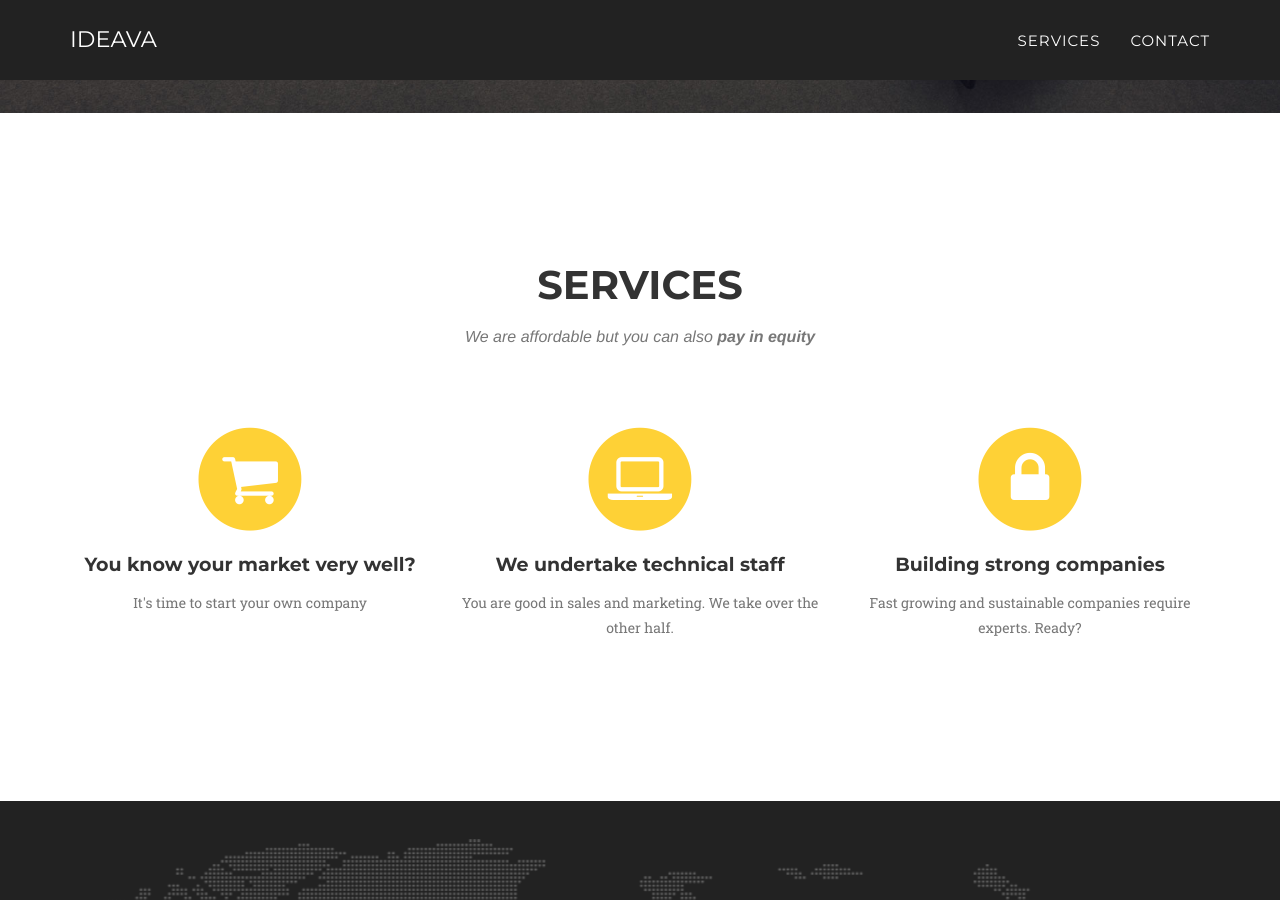
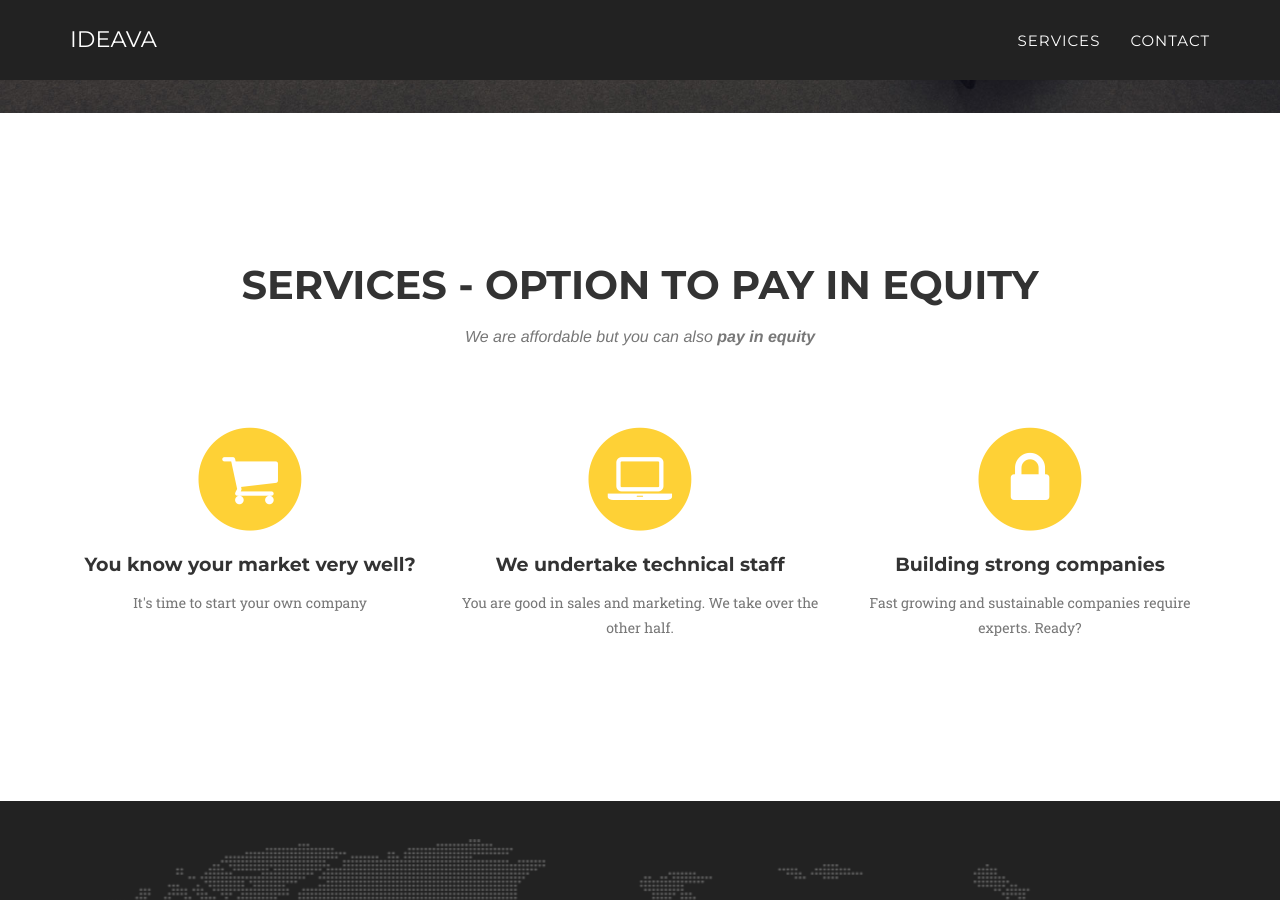
Before and after one commit to alperozturk/blog, a Jekyll site: the page built from index.html, in a window 1280 px wide and 900 px high, scrolled down 645 px. Built offline with Jekyll 4.4.1, drawn with Linux system fonts in a browser that asks for light colours; some web fonts are replaced.

Commit message:
Update services.html

```diff
--- a/_includes/services.html
+++ b/_includes/services.html
@@ -3,7 +3,7 @@
         <div class="container">
             <div class="row">
                 <div class="col-lg-12 text-center">
-                    <h2 class="section-heading">Services</h2>
+                    <h2 class="section-heading">Services - Option to Pay in Equity</h2>
                     <h3 class="section-subheading text-muted">We are affordable but you can also <b>pay in equity</b></h3>
                 </div>
             </div>
```
